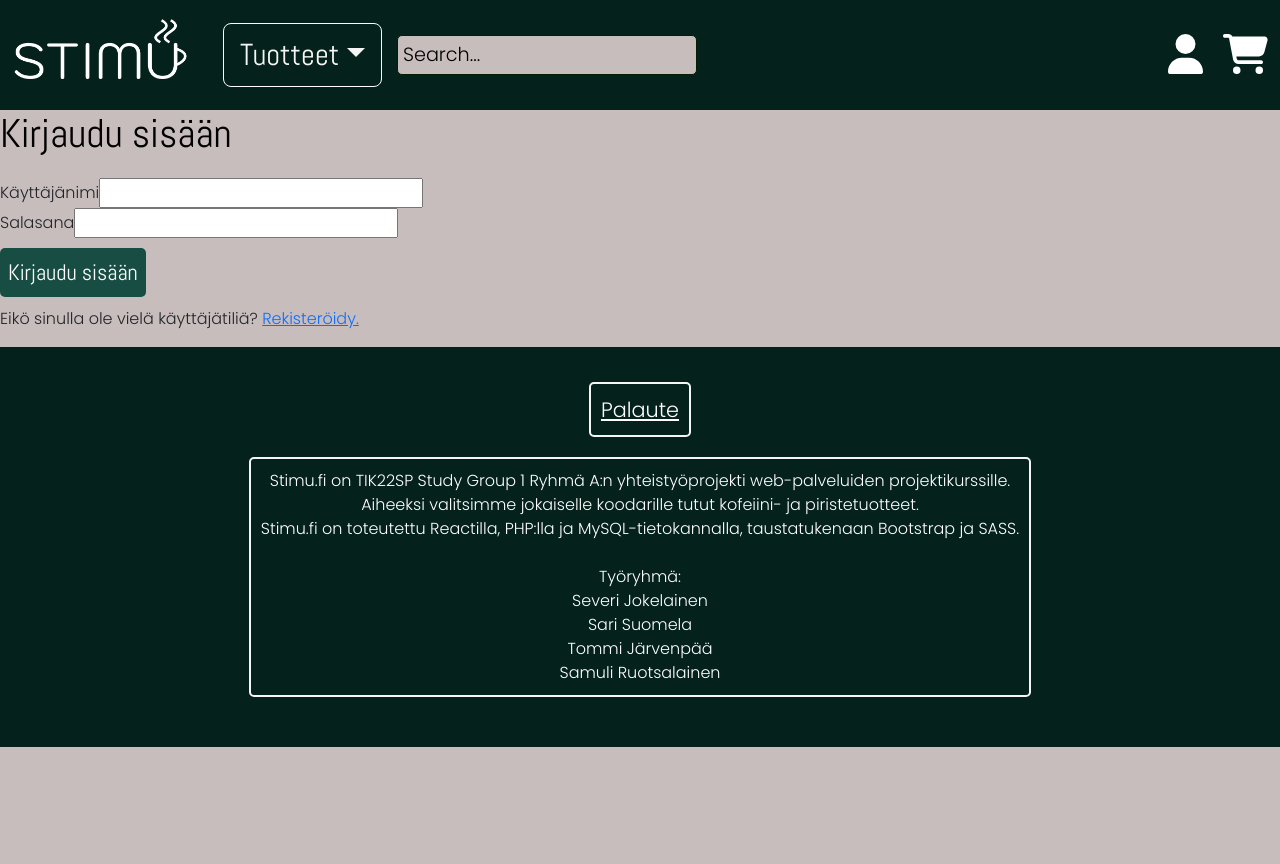
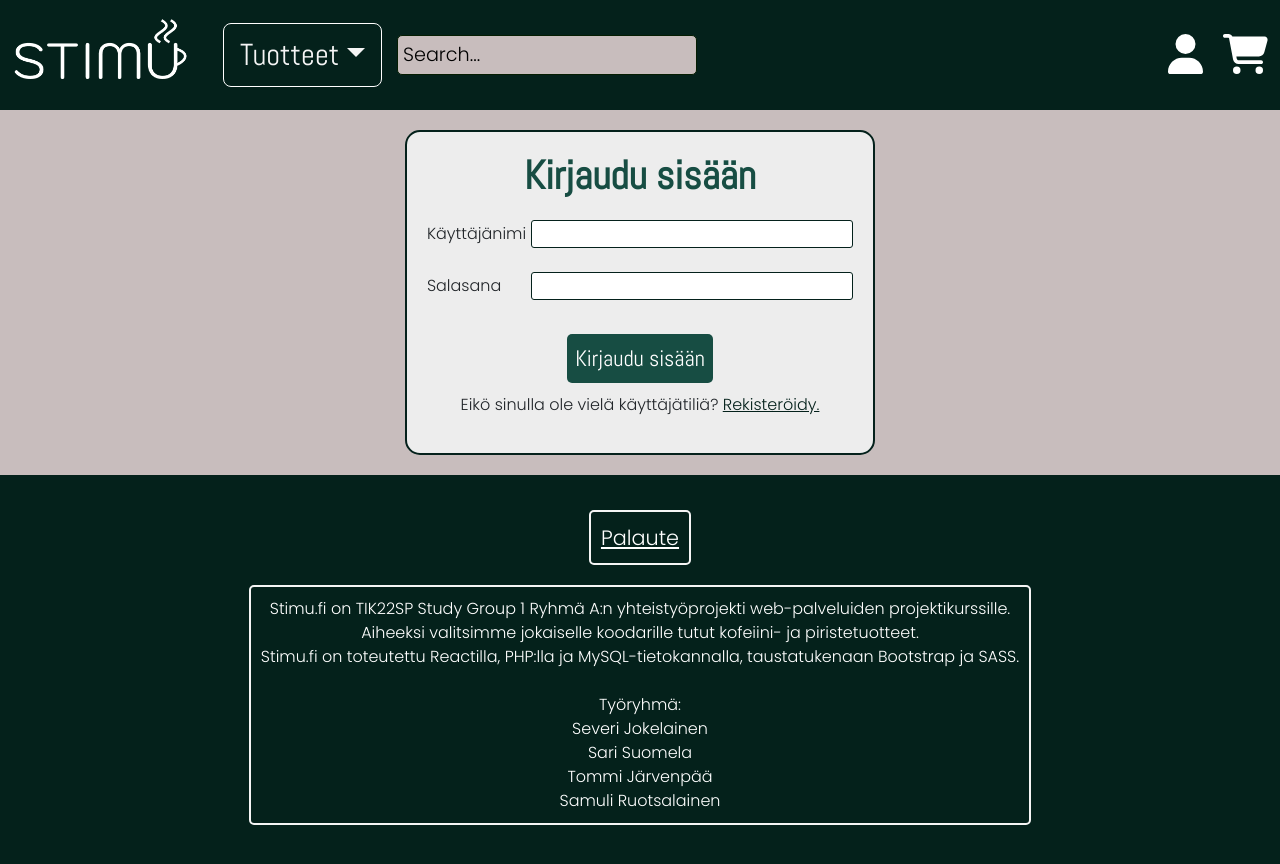
Before and after one commit to Stimu-Webshop/stimu-webshop.github.io, a React (Create React App) app in the folder caffeine-shop/: page /login in a window 1280 px wide. Shown: the top 864 px of the page. Before the commit the page ends 800 px from the top, so only its background shows below. Built offline with nearby package versions, Linux system fonts and the light colour scheme.

Commit message:
Styles for login page

```diff
--- a/caffeine-shop/src/styles/Login.scss
+++ b/caffeine-shop/src/styles/Login.scss
@@ -91,3 +91,47 @@
             }
     }
 }
+
+.loginDiv2 {
+    display: flex;
+    flex-direction: column;
+    justify-content: center;
+    align-items: center;
+    background-color: $offwhite;
+    width: fit-content;
+    height: fit-content;
+    margin: 20px;
+    margin-left: auto;
+    margin-right: auto;
+    border-radius: 15px;
+    border: 2px solid $dark;
+    padding: 20px;
+    h1 {
+        @include header-text;
+        font-size: 2.5em;
+        color: $light;
+        font-weight: bolder;
+    }
+
+    a {
+        text-decoration: underline;
+        color: $dark;
+    }
+    form {
+        display: flex;
+        flex-direction: column;
+
+        label {
+            display: flex;
+            justify-content: space-between;
+            align-items: center;
+        }
+
+        input {
+            margin-left: 5px;
+            border: 1px solid $dark;
+            border-radius: 3px;
+        }
+
+    }
+}
```
